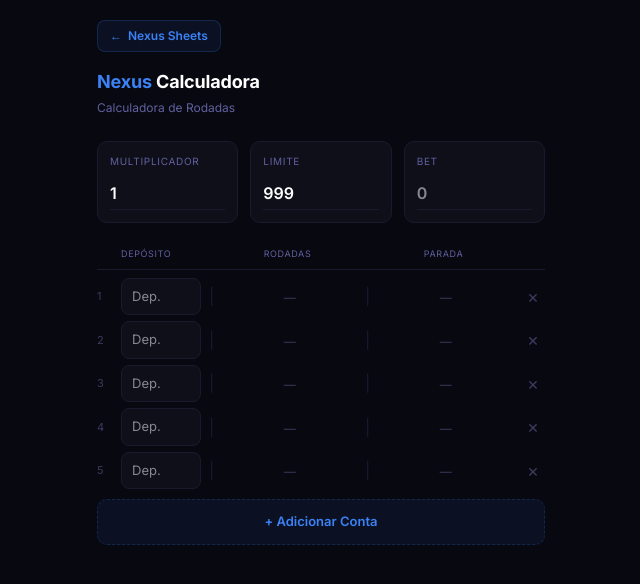
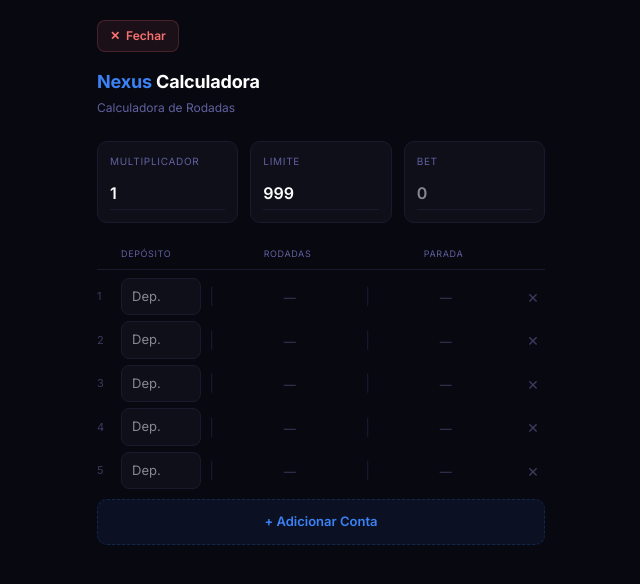
Before and after one commit to fbrunodev/nexus-sheets-frontend, a Next.js app: page /calculadora-rodadas in a window 1280 px wide. Shown: the top 584 px of the page, without its empty margins (319-959 px from the left). Built offline with nearby package versions, Linux system fonts and the light colour scheme.

Commit message:
feat: calculadora - close button, opens in new tab on desktop

```diff
--- a/app/calculadora-rodadas/layout.tsx
+++ /dev/null
@@ -1,10 +0,0 @@
-import type { Metadata } from "next";
-
-export const metadata: Metadata = {
-  title: "Nexus Calculadora de Rodadas",
-  description: "Calculadora de rodadas para ciclos de contas iGaming",
-};
-
-export default function CalculadoraLayout({ children }: { children: React.ReactNode }) {
-  return children;
-}
--- a/app/calculadora-rodadas/manifest.ts
+++ /dev/null
@@ -1,18 +0,0 @@
-import { MetadataRoute } from "next";
-
-export default function manifest(): MetadataRoute.Manifest {
-  return {
-    name: "Nexus Calculadora de Rodadas",
-    short_name: "NX Calc",
-    description: "Calculadora de rodadas para ciclos de contas iGaming",
-    start_url: "/calculadora-rodadas",
-    scope: "/calculadora-rodadas",
-    display: "standalone",
-    background_color: "#080810",
-    theme_color: "#3b82f6",
-    icons: [
-      { src: "/icon-192.png", sizes: "192x192", type: "image/png" },
-      { src: "/icon-512.png", sizes: "512x512", type: "image/png" },
-    ],
-  };
-}
--- a/app/calculadora-rodadas/page.tsx
+++ b/app/calculadora-rodadas/page.tsx
@@ -1,5 +1,6 @@
 "use client";
 import { useState, useEffect } from "react";
+import { useRouter } from "next/navigation";
 
 interface Conta { id: number; deposito: string; }
 
@@ -13,6 +14,7 @@ function calcular(deposito: number, x: number, divisor: number, limite: number)
 
 
 export default function CalculadoraRodadas() {
+  const router = useRouter();
   const [xStr, setXStr] = useState<string>("1");
   const [limiteStr, setLimiteStr] = useState<string>("999");
   const [divisorStr, setDivisorStr] = useState<string>("");
@@ -98,11 +100,14 @@ export default function CalculadoraRodadas() {
   return (
     <div style={{ minHeight: "100vh", background: "#080810", color: "#fff", fontFamily: "Inter, sans-serif", padding: "20px 16px", maxWidth: "480px", margin: "0 auto", overflowX: "hidden" }}>
 
-      {/* Voltar */}
-      <a href="/dashboard" style={{ display: "inline-flex", alignItems: "center", gap: "6px", color: "#3b82f6", fontSize: "12px", fontWeight: "600", textDecoration: "none", marginBottom: "16px", background: "rgba(59,130,246,0.08)", border: "1px solid rgba(59,130,246,0.2)", borderRadius: "8px", padding: "6px 12px" }}>
-        <span>←</span>
-        <span>Nexus Sheets</span>
-      </a>
+      {/* Fechar */}
+      <button
+        onClick={() => window.close()}
+        style={{ display: "inline-flex", alignItems: "center", gap: "6px", color: "#f87171", fontSize: "12px", fontWeight: "600", background: "rgba(248,113,113,0.08)", border: "1px solid rgba(248,113,113,0.2)", borderRadius: "8px", padding: "6px 12px", cursor: "pointer", fontFamily: "Inter, sans-serif", marginBottom: "16px" }}
+      >
+        <span>✕</span>
+        <span>Fechar</span>
+      </button>
 
       {/* Header */}
       <div style={{ display: "flex", justifyContent: "space-between", alignItems: "flex-start", marginBottom: "24px" }}>
--- a/components/layout/Sidebar.tsx
+++ b/components/layout/Sidebar.tsx
@@ -106,6 +106,7 @@ export default function Sidebar({ onClose }: { onClose: () => void })  {
               <Link
                 key={item.href}
                 href={item.href}
+                {...(item.newTab && { target: "_blank", rel: "noopener noreferrer" })}
                 style={{
                   display: "flex",
                   alignItems: "center",
```
